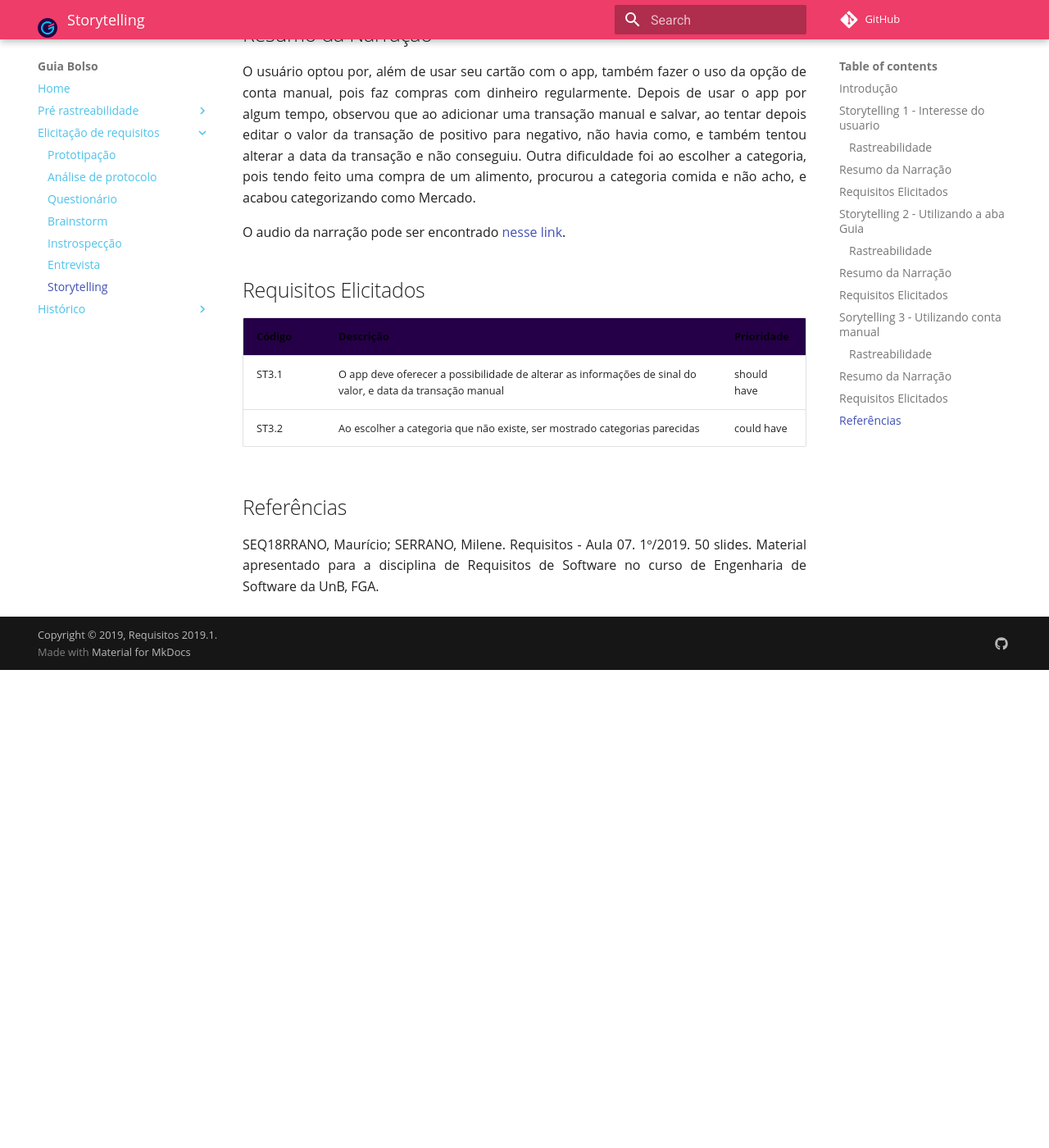
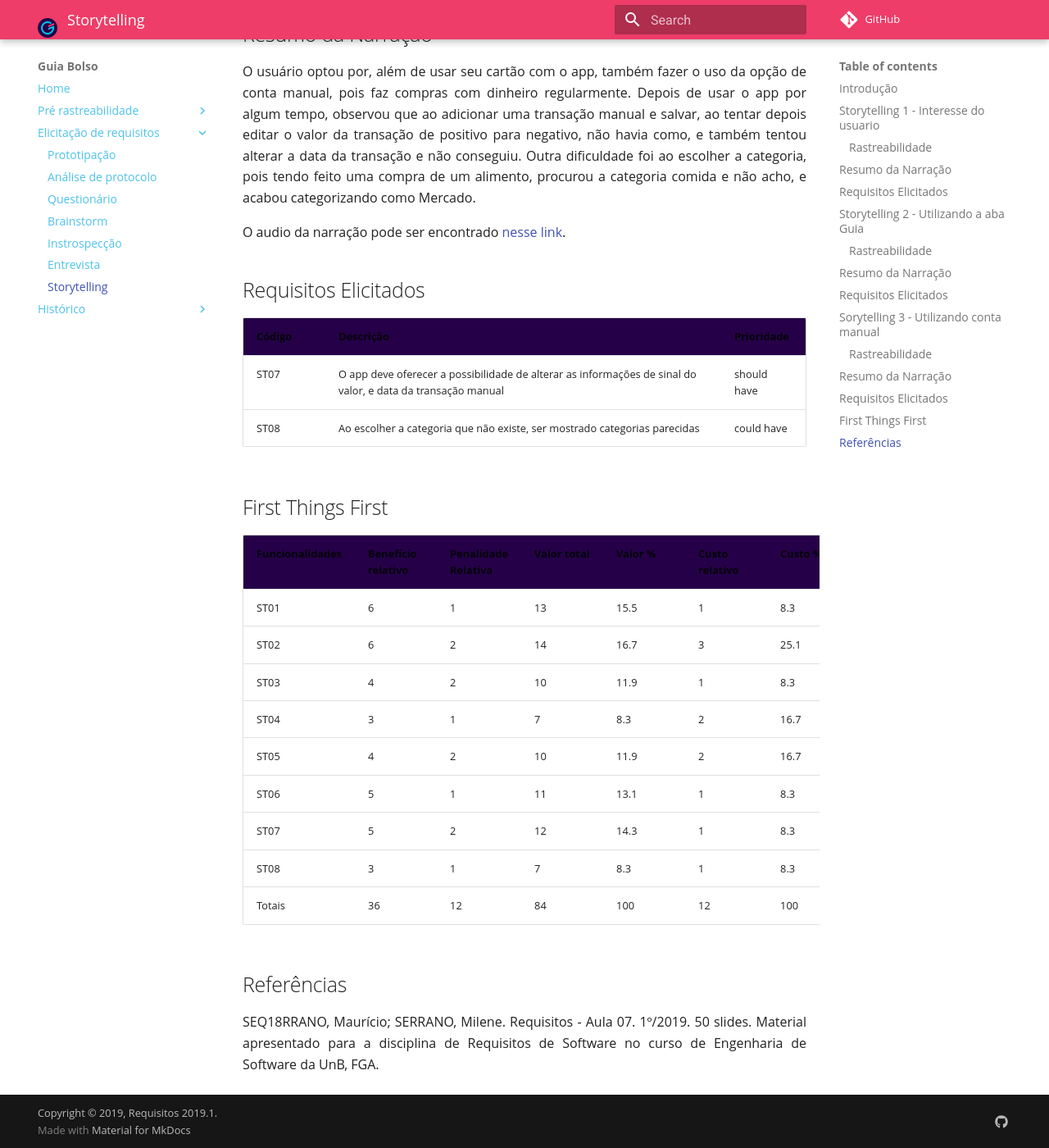
Before and after one commit to fga-disciplinas/2019.1-Guia-Bolso, an MkDocs documentation site: the page built from docs/elicitacao-de-requisitos/storytelling.md, in a window 1280 px wide and 1400 px high, scrolled down 2915 px. Shown: the whole window at 82% size. Built offline with MkDocs 1.6.1 and Material for MkDocs 9.7.7, drawn with Linux system fonts in a browser that asks for light colours; comment, search, counter and statistics services are not loaded; old or Windows-style settings are respelled for this version of MkDocs; before the commit the page ends 3732 px from its top, so only the background shows below that; some of the changed text lies outside the part shown.

Commit message:
adicionado técnica de priorização FTF ao storytelling

```diff
--- a/docs/elicitacao-de-requisitos/storytelling.md
+++ b/docs/elicitacao-de-requisitos/storytelling.md
@@ -23,9 +23,9 @@ O usuário começou a utilizar o app Guiabolso recentemente pelo fato de um cole
 
 | Código | Descrição | Prioridade |
 | -- | -- | -- |
-| ST1.1 | O app na parte de guia deve exibir os cards pela ordem de relevância  | could have |
-| ST1.2 | O app sugerir formas para melhor gerir o seu dinheiro | must have |
-| ST1.3 | O app deve mostrar notificações de quando se ultrapassa uma meta estabelecida pelo usuario | could have |
+| ST01 | O app na parte de guia deve exibir os cards pela ordem de relevância  | could have |
+| ST02 | O app sugerir formas para melhor gerir o seu dinheiro | must have |
+| ST03 | O app deve mostrar notificações de quando se ultrapassa uma meta estabelecida pelo usuario | could have |
 
 
 ## Storytelling 2 - Utilizando a aba Guia
@@ -52,9 +52,9 @@ O audio da narração pode ser encontrado [nesse link](https://www.4shared.com/m
 
 | Código | Descrição | Prioridade |
 | -- | -- | -- |
-| ST2.1 | O app deve oferecer cupons baseado na geolocalização do usuario | could have |
-| ST2.2 | Os cupons para bares e restaurantes com uma localização superior a x km não deveriam ser mostrados | could have |
-| ST2.3 | Para as cidades que não possuem cupons de descontos esta opção não deveria ser mostrada a menos que sejam cupons online  | could have |
+| ST04 | O app deve oferecer cupons baseado na geolocalização do usuario | could have |
+| ST05 | Os cupons para bares e restaurantes com uma localização superior a x km não deveriam ser mostrados | could have |
+| ST06 | Para as cidades que não possuem cupons de descontos esta opção não deveria ser mostrada a menos que sejam cupons online  | could have |
 
 
 ## Sorytelling 3 - Utilizando conta manual
@@ -86,8 +86,23 @@ O audio da narração pode ser encontrado [nesse link](https://www.4shared.com/m
 
 | Código | Descrição | Prioridade |
 | -- | -- | -- |
-| ST3.1 | O app deve oferecer a possibilidade de alterar as informações de sinal do valor, e data da transação manual | should  have |
-| ST3.2 | Ao escolher a categoria que não existe, ser mostrado categorias parecidas | could have |
+| ST07 | O app deve oferecer a possibilidade de alterar as informações de sinal do valor, e data da transação manual | should  have |
+| ST08 | Ao escolher a categoria que não existe, ser mostrado categorias parecidas | could have |
+
+## First Things First
+
+
+| Funcionalidades | Benefício relativo | Penalidade Relativa | Valor total | Valor % | Custo relativo | Custo % | Risco relativo | Risco % | Prioridade |
+|--|--|--|--|--|--|--|--|--|--|
+| ST01 | 6 | 1 | 13 | 15.5 | 1 | 8.3 | 1 | 5.9 | 1,001 |
+| ST02 | 6 | 2 | 14 | 16.7 | 3 | 25.1 | 3 | 17.6 | 1,003 |
+| ST03 | 4 | 2 | 10 | 11.9 | 1 | 8.3 | 2 | 11.8 | 1,004 |
+| ST04 | 3 | 1 | 7 | 8.3 | 2 | 16.7 | 4 | 23.5 | 0.996 |
+| ST05 | 4 | 2 | 10 | 11.9 | 2 | 16.7 | 3 | 17.6 | 1,001 |
+| ST06 | 5 | 1 | 11 | 13.1 | 1 | 8.3 | 2 | 11.8 | 0.998 |
+| ST07 | 5 | 2 | 12 | 14.3 | 1 | 8.3 | 1 | 5.9 | 1,000 |
+| ST08 | 3 | 1 | 7 | 8.3 | 1 | 8.3 | 1 | 5.9 | 0.999 |
+| Totais | 36 | 12 | 84 | 100 | 12 | 100 | 17 | 100 |  |
 
 ## Referências
 SEQ18RRANO, Maurício; SERRANO, Milene. Requisitos - Aula 07. 1º/2019. 50 slides. Material apresentado para a disciplina de Requisitos de Software no curso de Engenharia de Software da UnB, FGA.
```
